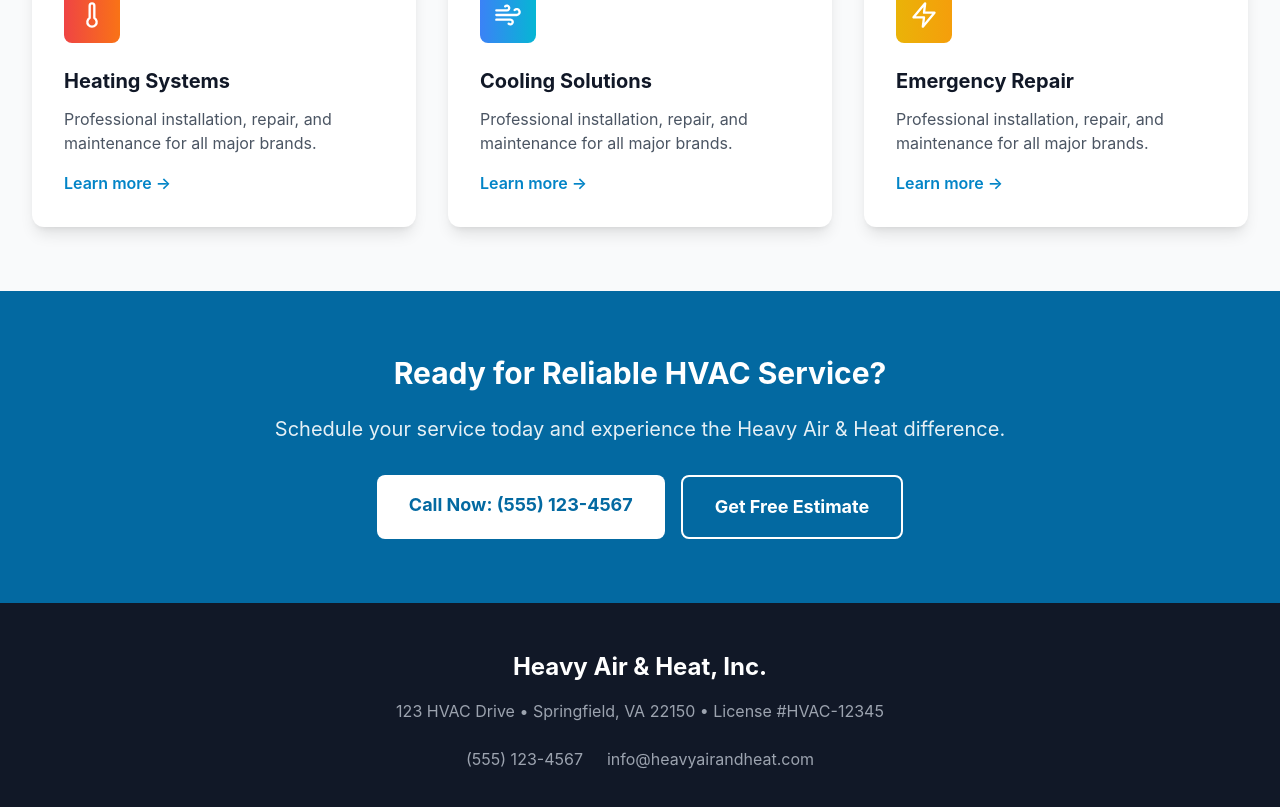
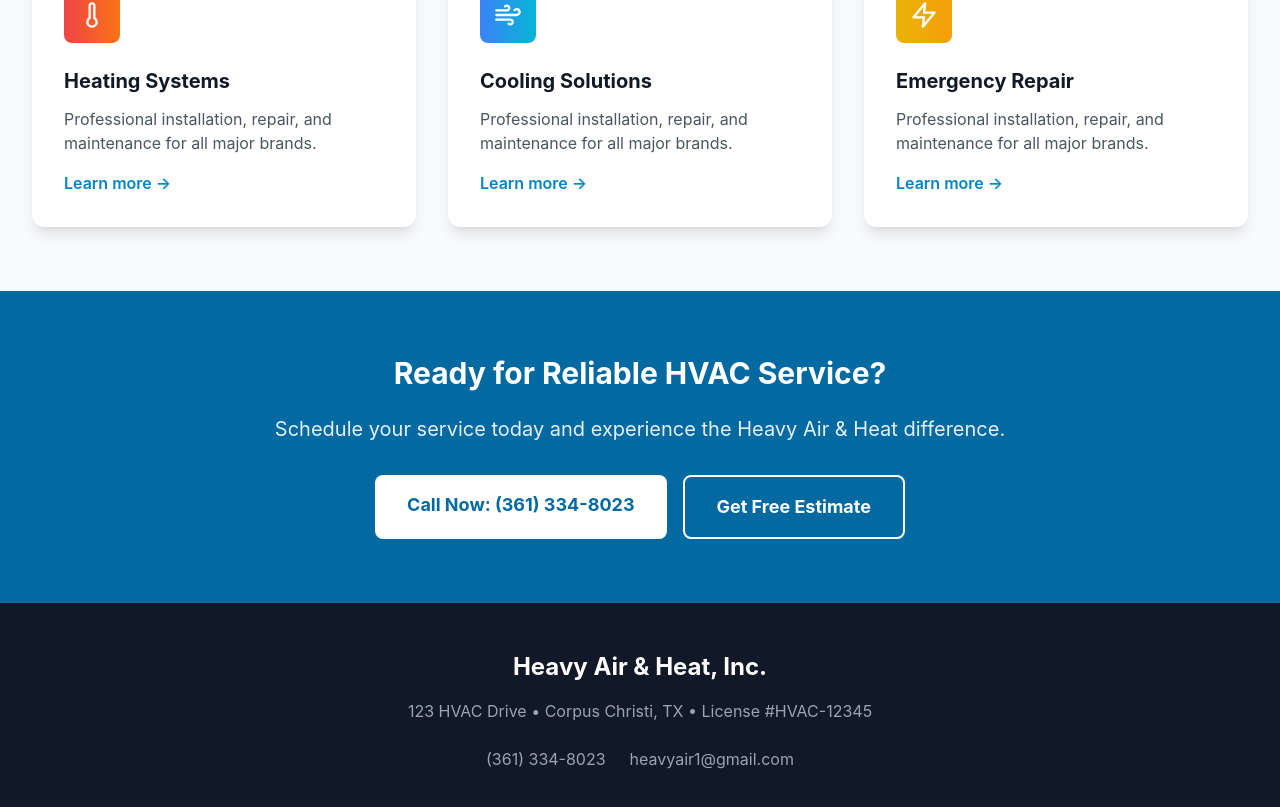
Before and after one commit to drytech1/heavy-air-heat-website, a Next.js app: page / in a window 1280 px wide. Shown: the part 541-1348 px from the top of the page. Built offline with nearby package versions, Linux system fonts and the light colour scheme.

Commit message:
Update contact information and company name

```diff
--- a/app/page.tsx
+++ b/app/page.tsx
@@ -15,14 +15,14 @@ export default function Home() {
                 className="h-12 w-auto"
               />
               <div className="ml-4">
-                <div className="text-xl font-bold text-gray-900">Heavy Air & Heat</div>
+                <div className="text-xl font-bold text-gray-900">Heavy Air & Heat, Inc.</div>
                 <div className="text-sm text-gray-600">HVAC Services</div>
               </div>
             </div>
 
             {/* Emergency Contact on RIGHT */}
             <a
-              href="tel:+15551234567"
+              href="tel:+13613348023"
               className="bg-red-600 hover:bg-red-700 text-white font-bold py-3 px-6 rounded-lg inline-flex items-center"
             >
               <Phone className="h-5 w-5 mr-2" />
@@ -90,10 +90,10 @@ export default function Home() {
           </p>
           <div className="flex flex-col sm:flex-row gap-4 justify-center">
             <a
-              href="tel:+15551234567"
+              href="tel:+13613348023"
               className="bg-white text-primary-700 hover:bg-gray-100 font-bold py-4 px-8 rounded-lg text-lg"
             >
-              Call Now: (555) 123-4567
+              Call Now: (361) 334-8023
             </a>
             <button className="bg-transparent border-2 border-white hover:bg-white/10 font-bold py-4 px-8 rounded-lg text-lg">
               Get Free Estimate
@@ -108,14 +108,14 @@ export default function Home() {
           <div className="text-center">
             <h3 className="text-2xl font-bold mb-4">Heavy Air & Heat, Inc.</h3>
             <p className="text-gray-400 mb-6">
-              123 HVAC Drive • Springfield, VA 22150 • License #HVAC-12345
+              123 HVAC Drive • Corpus Christi, TX  • License #HVAC-12345
             </p>
             <div className="flex justify-center space-x-6">
-              <a href="tel:+15551234567" className="text-gray-400 hover:text-white">
-                (555) 123-4567
+              <a href="tel:+13613348023" className="text-gray-400 hover:text-white">
+                (361) 334-8023
               </a>
-              <a href="mailto:info@heavyairandheat.com" className="text-gray-400 hover:text-white">
-                info@heavyairandheat.com
+              <a href="mailto:heavyair1@gmail.com" className="text-gray-400 hover:text-white">
+                heavyair1@gmail.com
               </a>
             </div>
           </div>
```
